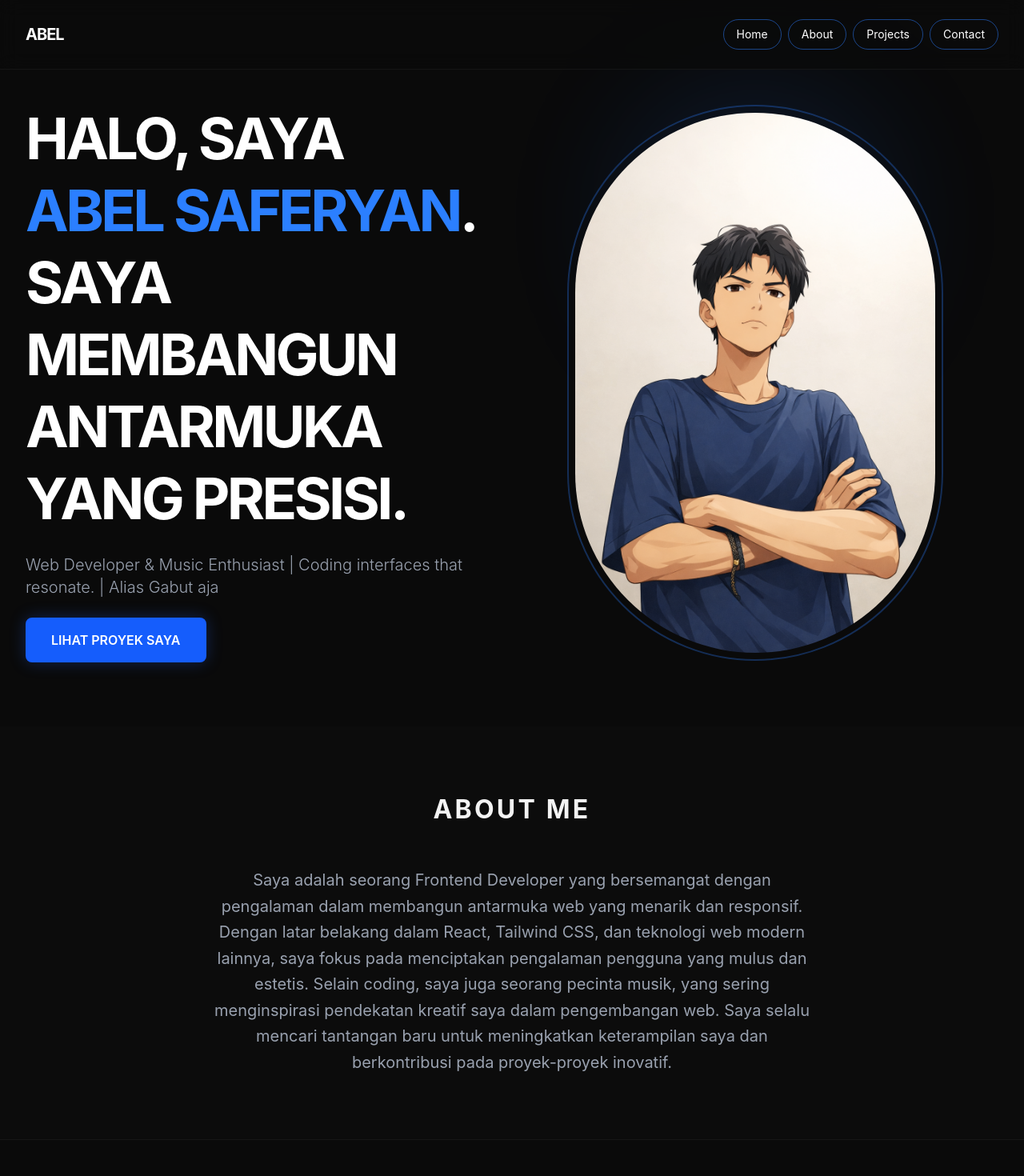
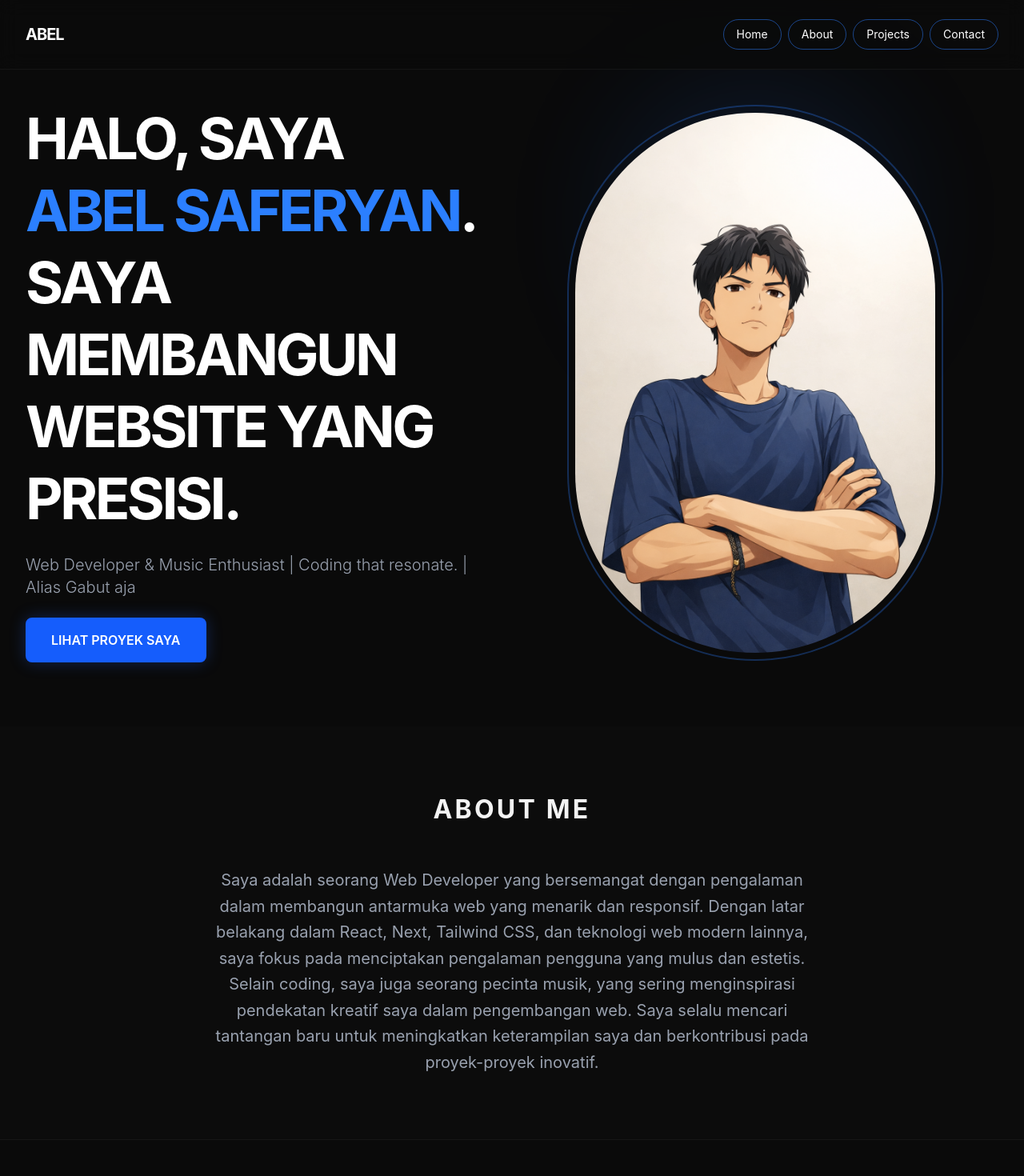
Before and after one commit to 10-Abel-01/Portofolio-Abel, a React (Vite) app: page / in a window 1280 px wide. Shown: the top 1470 px of the page at 80% size. Built offline with nearby package versions, Linux system fonts and the light colour scheme.

Commit message:
fix: hero, about, and footer

```diff
--- a/src/components/sections/About.jsx
+++ b/src/components/sections/About.jsx
@@ -7,7 +7,7 @@ const About = () => {
             ABOUT ME
         </h2>
         <div className="text-center align-center max-w-3xl mx-auto text-gray-400 md:text-xl leading-relaxed">
-            <p>Saya adalah seorang Frontend Developer yang bersemangat dengan pengalaman dalam membangun antarmuka web yang menarik dan responsif. Dengan latar belakang dalam React, Tailwind CSS, dan teknologi web modern lainnya, saya fokus pada menciptakan pengalaman pengguna yang mulus dan estetis. Selain coding, saya juga seorang pecinta musik, yang sering menginspirasi pendekatan kreatif saya dalam pengembangan web. Saya selalu mencari tantangan baru untuk meningkatkan keterampilan saya dan berkontribusi pada proyek-proyek inovatif.</p>
+            <p>Saya adalah seorang Web Developer yang bersemangat dengan pengalaman dalam membangun antarmuka web yang menarik dan responsif. Dengan latar belakang dalam React, Next, Tailwind CSS, dan teknologi web modern lainnya, saya fokus pada menciptakan pengalaman pengguna yang mulus dan estetis. Selain coding, saya juga seorang pecinta musik, yang sering menginspirasi pendekatan kreatif saya dalam pengembangan web. Saya selalu mencari tantangan baru untuk meningkatkan keterampilan saya dan berkontribusi pada proyek-proyek inovatif.</p>
         </div>
     </section>
   );
--- a/src/components/sections/Footer.jsx
+++ b/src/components/sections/Footer.jsx
@@ -51,7 +51,7 @@ const Footer = () => {
                             </li>
                             <li className="flex items-start gap-2.5 text-muted-foreground text-sm">
                                 <Phone size={15} className="mt-0.5 flex-shrink-0 text-primary/60" />
-                                +62 859-730-5027
+                                +62 859-7302-5027
                             </li>
                             <li className="flex items-start gap-2.5 text-muted-foreground text-sm">
                                 <MapPin size={15} className="mt-0.5 flex-shrink-0 text-primary/60" />
--- a/src/components/sections/Hero.jsx
+++ b/src/components/sections/Hero.jsx
@@ -19,10 +19,10 @@ const Hero = () => {
           <span className="text-blue-500">ABEL SAFERYAN</span>.
           <br />
           SAYA MEMBANGUN <br />
-          ANTARMUKA YANG PRESISI.
+          WEBSITE YANG PRESISI.
         </h1>
         <p className="text-gray-400 text-lg md:text-xl max-w-xl font-light">
-          Web Developer & Music Enthusiast | Coding interfaces that
+          Web Developer & Music Enthusiast | Coding that
           resonate. | Alias Gabut aja
         </p>
         <button
```
